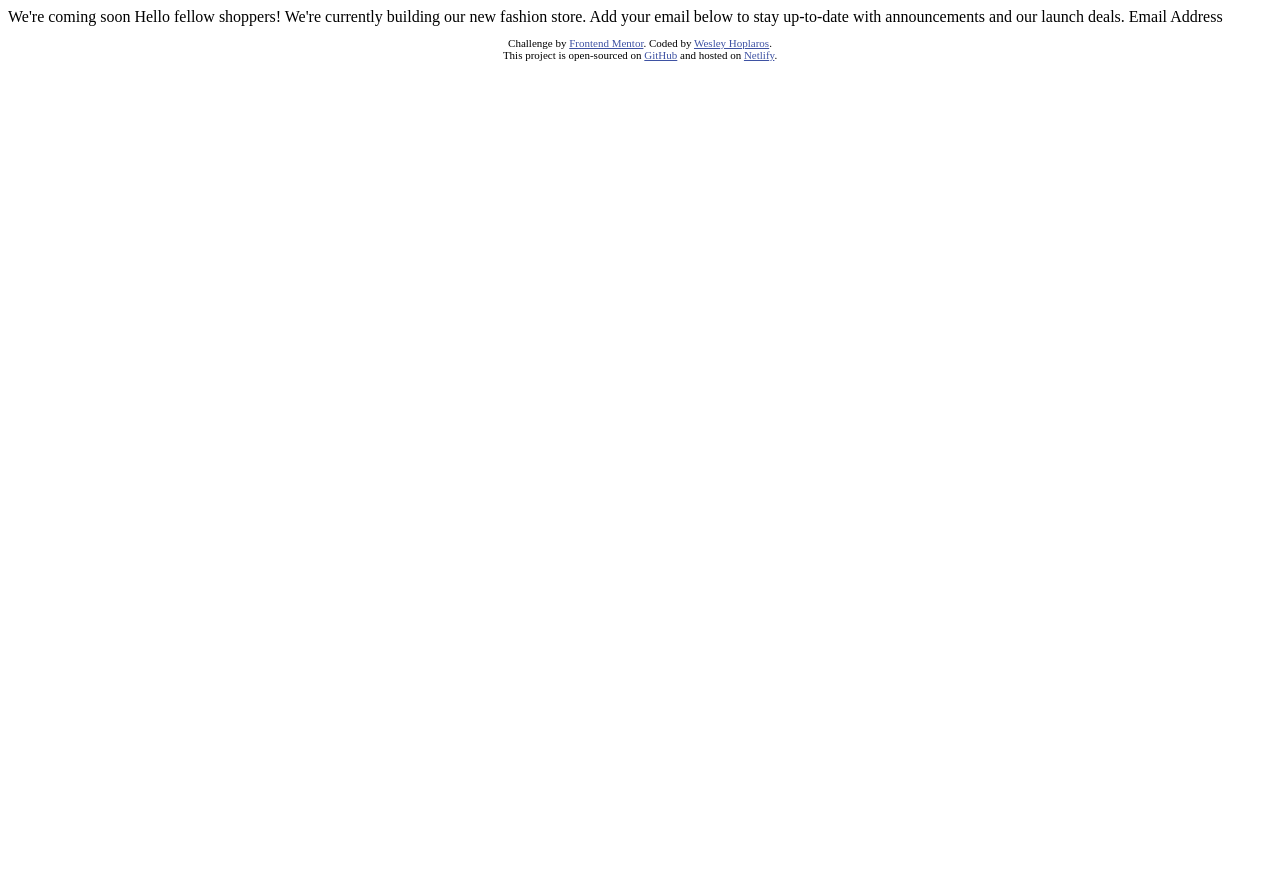
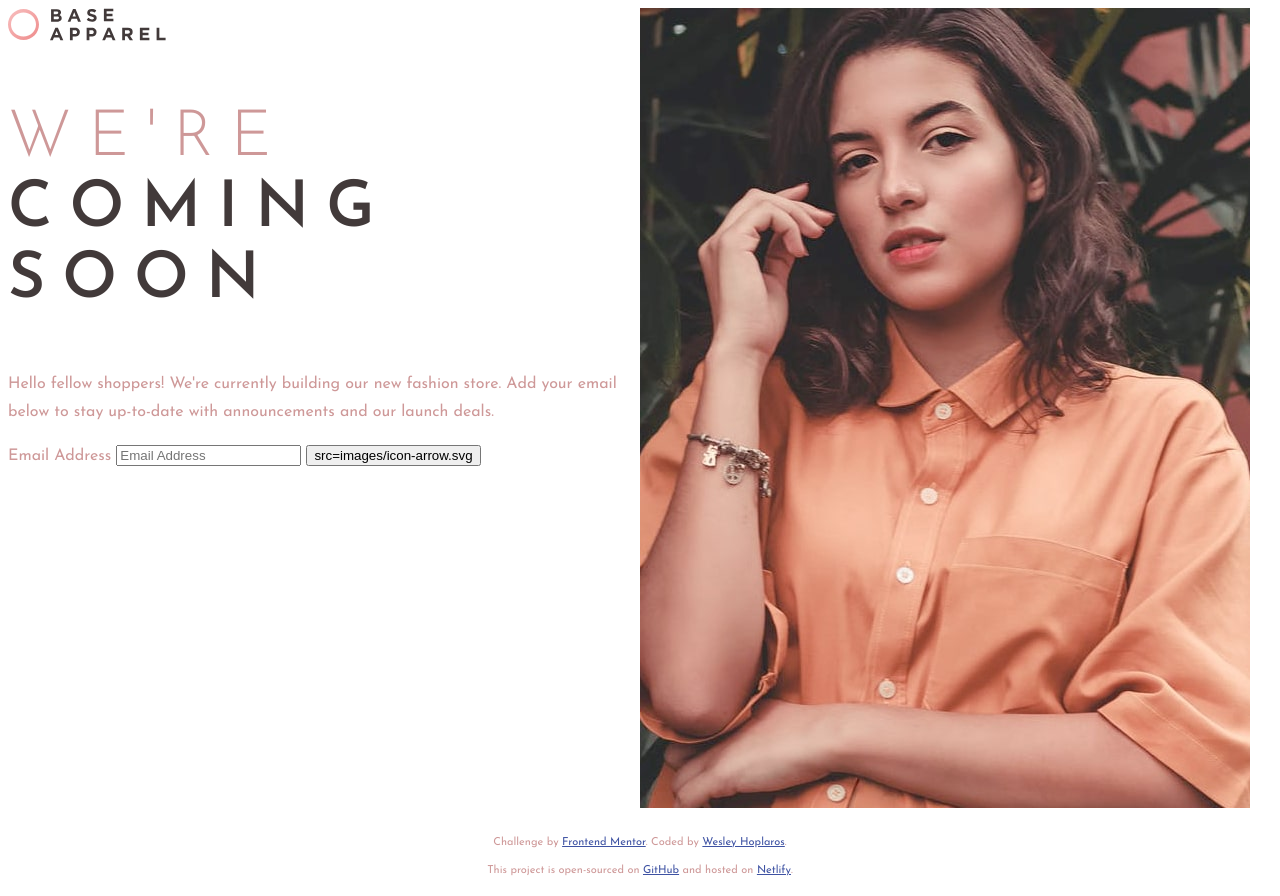
Before and after one commit to whoplaros/Base-Coming-Soon-Page, a plain HTML site: page index.html in a window 1280 px wide. Before the commit the page ends 800 px from the top, so only its background shows below. Drawn offline with Linux system fonts and the light colour scheme.

Commit message:
added html and started css

```diff
--- a/index.html
+++ b/index.html
@@ -12,10 +12,63 @@
 			href="./images/favicon-32x32.png"
 		/>
 
+		<link rel="preconnect" href="https://fonts.googleapis.com" />
+		<link rel="preconnect" href="https://fonts.gstatic.com" crossorigin />
+		<link
+			href="https://fonts.googleapis.com/css2?family=Josefin+Sans:wght@100..700&display=swap"
+			rel="stylesheet"
+		/>
+
 		<title>Frontend Mentor | Base Apparel coming soon page</title>
 
-		<!-- Feel free to remove these styles or customise in your own stylesheet 👍 -->
 		<style>
+			body {
+				font-family: "Josefin Sans", sans-serif;
+				font-optical-sizing: auto;
+				font-weight: 400;
+				font-style: normal;
+				font-size: 16px;
+				line-height: 28px;
+				color: #ce9898;
+			}
+
+			h1 {
+				text-transform: uppercase;
+				font-weight: 600;
+				letter-spacing: 17px;
+				color: #423a3a;
+				line-height: 71px;
+				font-size: 4em;
+			}
+			.we {
+				color: #ce9898;
+				font-weight: 300;
+				line-height: 64px;
+			}
+
+			.coming-soon-section {
+				display: flex;
+				flex-direction: row;
+				flex-wrap: wrap;
+				width: 100%;
+			}
+			.inner {
+				display: flex;
+				flex-direction: column;
+				flex-basis: 50%;
+				flex: 1;
+			}
+			.content-wrapper {
+				height: 100%;
+			}
+			.media-wrapper {
+				height: 100%;
+			}
+			@media screen and (max-width: 800px) {
+				.inner {
+					flex: 2;
+				}
+			}
 			.attribution {
 				font-size: 11px;
 				text-align: center;
@@ -26,11 +79,40 @@
 		</style>
 	</head>
 	<body>
-		We're coming soon Hello fellow shoppers! We're currently building our new
-		fashion store. Add your email below to stay up-to-date with announcements
-		and our launch deals. Email Address
-
-		<footer>
+		<section class="coming-soon-section">
+			<div class="inner">
+				<div class="content-wrapper">
+					<div class="logo-wrapper">
+						<img class="logo" src="images/logo.svg" />
+					</div>
+					<div class="text-box">
+						<h1><span class="we">We're</span><br />coming<br />soon</h1>
+						<p>
+							Hello fellow shoppers! We're currently building our new fashion
+							store. Add your email below to stay up-to-date with announcements
+							and our launch deals.
+						</p>
+						<form action="/submit" class="email-form">
+							<label for="email">Email Address</label>
+							<input
+								type="email"
+								placeholder="Email Address"
+								name="email"
+								id="email"
+								required
+							/>
+							<input type="submit" value="src=images/icon-arrow.svg" />
+						</form>
+					</div>
+				</div>
+			</div>
+			<div class="inner">
+				<div class="media-wrapper">
+					<img src="images/hero-desktop.jpg" />
+				</div>
+			</div>
+		</section>
+		<footer class="footer">
 			<p class="attribution">
 				Challenge by
 				<a href="https://www.frontendmentor.io?ref=challenge" target="_blank"
```
Also changed, not shown: 1 other file.
